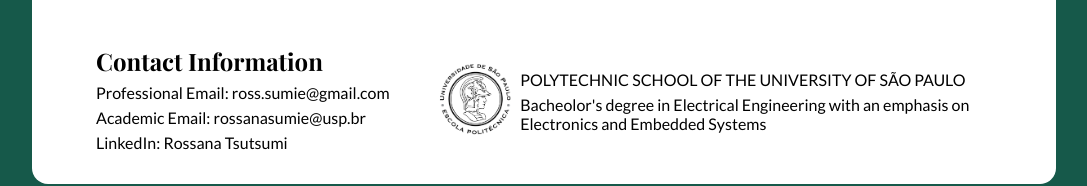
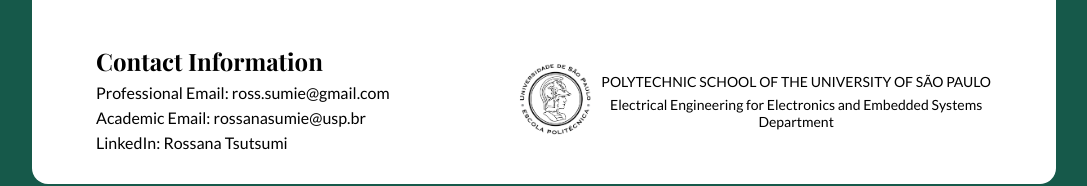
Before and after one commit to RossSumie/rossanatsutsumiportfolio, a Next.js app: page / in a window 1280 px wide. Shown: the part 3304-3490 px from the top of the page, without its empty margins (96-1183 px from the left). Built offline with nearby package versions, Linux system fonts and the light colour scheme; a web font is replaced by a local one.

Commit message:
add: hemabot picture

```diff
--- a/src/components/GeneralComponents/Cards/Footer/index.tsx
+++ b/src/components/GeneralComponents/Cards/Footer/index.tsx
@@ -16,13 +16,13 @@ const Footer = () => {
                 <S.RightOuter>
                     <img src="/assets/Logo_Poli.png" height={80} alt="logo" />
                     <S.RightContainer>
-                        <S.Subtitle>
+                        <S.Body>
                             POLYTECHNIC SCHOOL OF THE UNIVERSITY OF SÃO PAULO
-                        </S.Subtitle>
-                        <S.Subtitle>
-                            Bacheolor's degree in Electrical Engineering with an
-                            emphasis on Electronics and Embedded Systems
-                        </S.Subtitle>
+                        </S.Body>
+                        <S.Body>
+                            Electrical Engineering for Electronics and Embedded
+                            Systems Department
+                        </S.Body>
                     </S.RightContainer>
                 </S.RightOuter>
             </S.InnerContainer>
--- a/src/components/GeneralComponents/Cards/Footer/styles.ts
+++ b/src/components/GeneralComponents/Cards/Footer/styles.ts
@@ -31,9 +31,11 @@ export const InnerContainer = styled.div`
     }
     @media screen and (max-width: ${breakpoints.tablet}) {
         flex-direction: column;
+        padding: 0 16px 0 16px;
     }
     @media screen and (max-width: ${breakpoints.mobile}) {
         flex-direction: column;
+        padding: 0 16px 0 16px;
     }
 `;
 
@@ -62,12 +64,25 @@ export const RightContainer = styled.div`
 export const RightOuter = styled.div`
     display: flex;
     align-items: center;
+
+    @media screen and (max-width: ${breakpoints.tablet}) {
+        flex-direction: column;
+    }
+    @media screen and (max-width: ${breakpoints.mobile}) {
+        flex-direction: column;
+    }
 `;
 
 export const Title = styled.h1`
     color: black;
     font-family: 'Playfair Display';
     font-size: 24px;
+    @media screen and (max-width: ${breakpoints.tablet}) {
+        font-size: 22px;
+    }
+    @media screen and (max-width: ${breakpoints.mobile}) {
+        font-size: 22px;
+    }
 `;
 
 export const Subtitle = styled.p`
@@ -76,3 +91,9 @@ export const Subtitle = styled.p`
     font-size: 16px;
     margin-top: 6px;
 `;
+
+export const Body = styled.p`
+    font-size: 14px;
+    text-align: center;
+    margin-top: 6px;
+`;
--- a/src/components/GeneralComponents/Cards/Hemabot/index.tsx
+++ b/src/components/GeneralComponents/Cards/Hemabot/index.tsx
@@ -37,7 +37,7 @@ const Hemabot = () => {
             <S.InnerContainer>
                 <S.LeftContainer>
                     <img
-                        src="/assets/VolvoHS_Mockup.png"
+                        src="/assets/Hemabot_Mockup2.png"
                         height={ImageHeight}
                         alt="logo"
                     />
```
Also changed, not shown: 2 other files (tests, documents, lock files or other folders).
